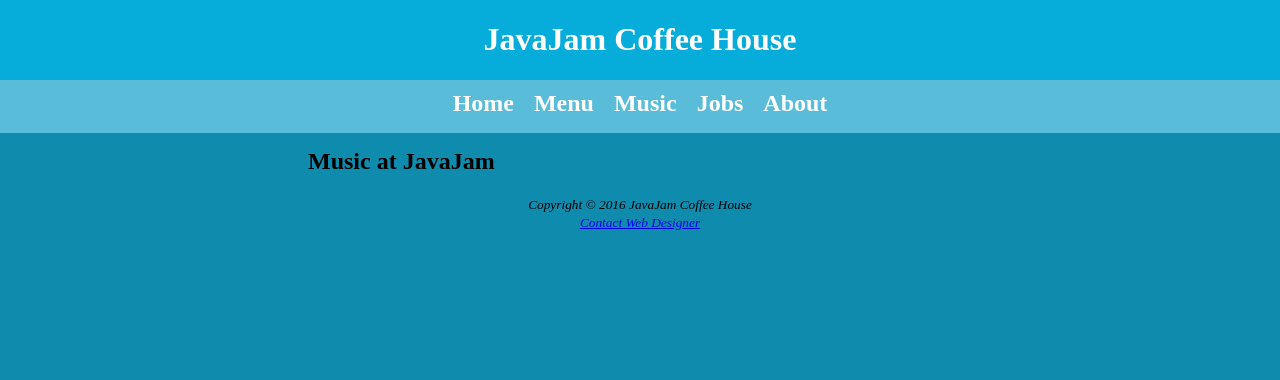
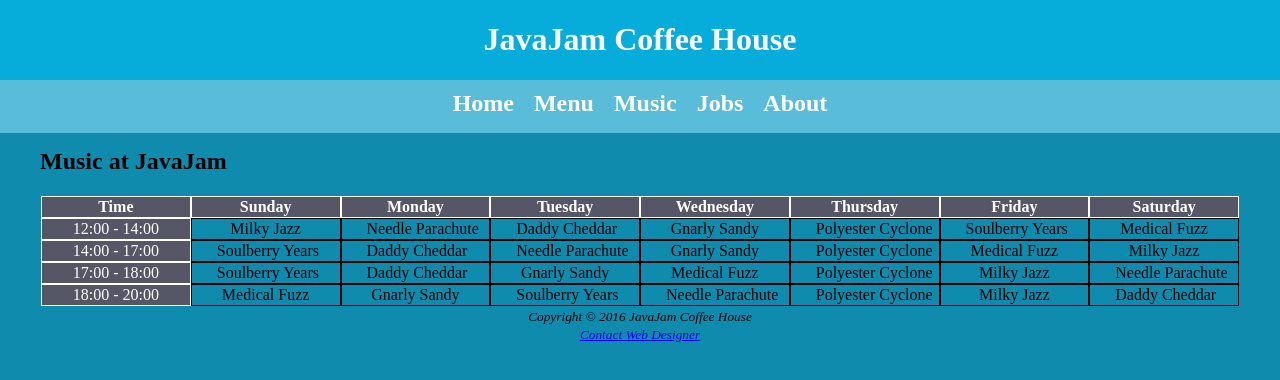
Before and after one commit to hacktavist/CSCI115_PATTERSON_ASSIGNMENT1, a plain HTML site: page music.html in a window 1280 px wide. Drawn offline with Linux system fonts and the light colour scheme.

Commit message:
added junk; should be done now

```diff
--- a/css/styles.css
+++ b/css/styles.css
@@ -53,8 +53,10 @@
 }
 
 .content {
+  display: table;
+  margin: 0 auto;
   padding-top: 120px;
-  padding-left: 300px;
+  width: 50%;
 }
 
 body {
@@ -84,16 +86,38 @@ footer {
   position: relative;
 }
 
-
-
-td, th{
+td,
+th {
   text-align: center;
   padding-left: 25px;
   padding-right: 25px;
-  border: solid;
+  border-collapse: collapse;
+  outline: 1px solid;
 }
 
-img{
-  width:25%;
+table.schedule {
+  table-layout: fixed;
+  width: 1200px;
+}
+
+thead.schedule,
+td.time {
+  background: #555666;
+  color: #ffffff;
+  white-space: nowrap;
+}
+
+td.schedule {
+  background: #0f8bad;
+  white-space: nowrap;
+}
+
+td.schedule:hover {
+  background: #0f8bad;
+  color: #ffffff;
+}
+
+img {
+  width: 25%;
   height: 35%;
 }
--- a/music.html
+++ b/music.html
@@ -28,8 +28,62 @@
     </nav>
   </div>
   <main>
-    <div class="content">
-      <h2>Music at JavaJam</h2>
+    <div>
+      <div class="content">
+        <h2>Music at JavaJam</h2>
+        <table class="schedule">
+          <thead id="table-head" class="schedule">
+            <th class="schedule">Time</th>
+            <th>Sunday</th>
+            <th>Monday</th>
+            <th>Tuesday</th>
+            <th>Wednesday</th>
+            <th>Thursday</th>
+            <th>Friday</th>
+            <th>Saturday</th>
+          </thead>
+          <tr id="timeslot1">
+            <td class="time">12:00 - 14:00</td>
+            <td class="schedule">Milky Jazz</td>
+            <td class="schedule">Needle Parachute</td>
+            <td class="schedule">Daddy Cheddar</td>
+            <td class="schedule">Gnarly Sandy</td>
+            <td class="schedule">Polyester Cyclone</td>
+            <td class="schedule">Soulberry Years</td>
+            <td class="schedule">Medical Fuzz</td>
+          </tr>
+          <tr id="timeslot2">
+            <td class="time">14:00 - 17:00</td>
+            <td class="schedule">Soulberry Years</td>
+            <td class="schedule">Daddy Cheddar</td>
+            <td class="schedule">Needle Parachute</td>
+            <td class="schedule">Gnarly Sandy</td>
+            <td class="schedule">Polyester Cyclone</td>
+            <td class="schedule">Medical Fuzz</td>
+            <td class="schedule">Milky Jazz</td>
+          </tr>
+          <tr id="timeslot3">
+            <td class="time">17:00 - 18:00</td>
+            <td class="schedule">Soulberry Years</td>
+            <td class="schedule">Daddy Cheddar</td>
+            <td class="schedule">Gnarly Sandy</td>
+            <td class="schedule">Medical Fuzz</td>
+            <td class="schedule">Polyester Cyclone</td>
+            <td class="schedule">Milky Jazz</td>
+            <td class="schedule">Needle Parachute</td>
+          </tr>
+          <tr id="timeslot4">
+            <td class="time">18:00 - 20:00</td>
+            <td class="schedule">Medical Fuzz</td>
+            <td class="schedule">Gnarly Sandy</td>
+            <td class="schedule">Soulberry Years</td>
+            <td class="schedule">Needle Parachute</td>
+            <td class="schedule">Polyester Cyclone</td>
+            <td class="schedule">Milky Jazz</td>
+            <td class="schedule">Daddy Cheddar</td>
+          </tr>
+        </table>
+      </div>
     </div>
   </main>
   <footer>
```
Also changed, not shown: about.html (+12 -10 lines), jobs.html (+12 -2 lines), menu.html (+2 -0 lines).
